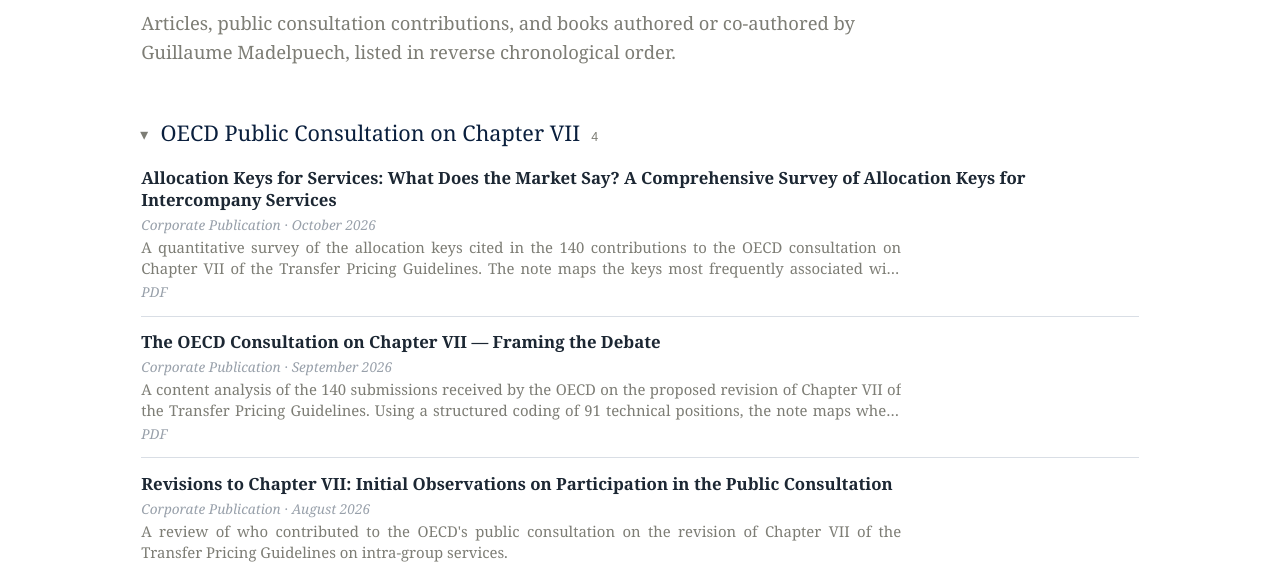
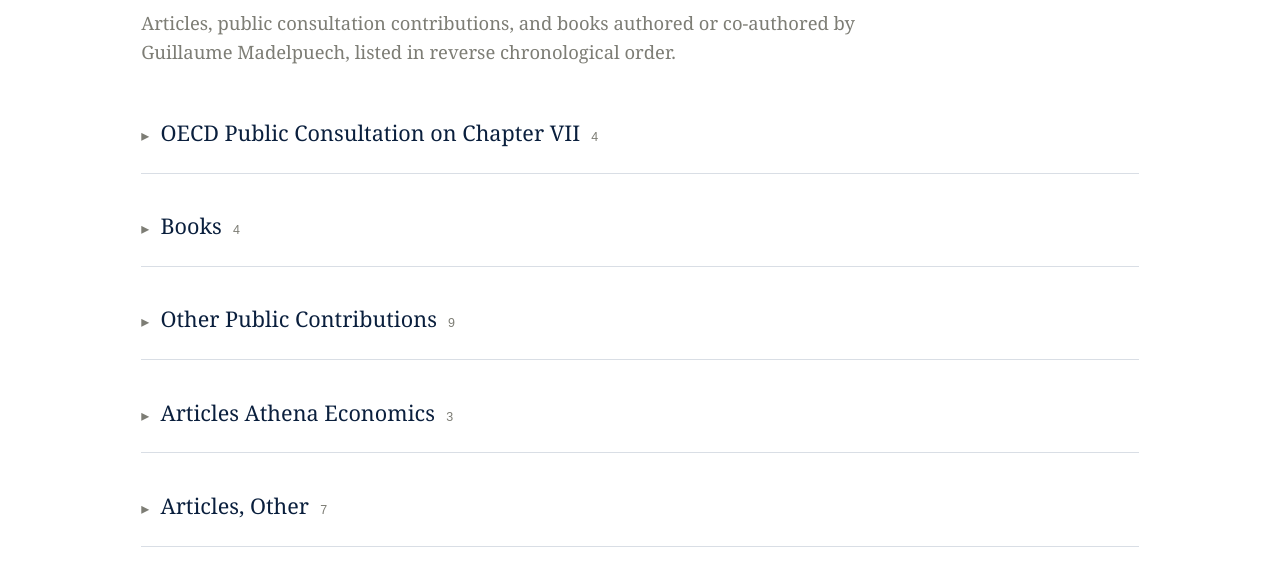
Before and after one commit to guillaumemadelpuech-crypto/athena-economics-website, a plain HTML site: page publications.html in a window 1280 px wide. Shown: the part 237-800 px from the top of the page. Drawn offline with Linux system fonts and the light colour scheme.

Commit message:
Add files via upload

```diff
--- a/publications.html
+++ b/publications.html
@@ -426,7 +426,7 @@
   </section>
 
     <section class="pub-section">
-    <details class="pub-group" open>
+    <details class="pub-group">
       <summary><h2>OECD Public Consultation on Chapter VII</h2><span class="pub-count">4</span></summary>
       <div class="pub-list">
 
@@ -506,11 +506,11 @@
 
   <section class="pub-section">
     <details class="pub-group">
-      <summary><h2>OECD Contributions</h2><span class="pub-count">8</span></summary>
+      <summary><h2>Other Public Contributions</h2><span class="pub-count">9</span></summary>
       <div class="pub-list">
 
 <div class="pub-item">
-        <div class="pub-title">Public Consultation on the Transfer Pricing Aspects of Critical Minerals — Copper</div>
+        <div class="pub-title">A Transfer Pricing Framework for Copper</div>
         <div class="pub-source"><em>Forvis Mazars</em> &middot; September 2025</div>
                 <div class="pub-desc">Comments submitted to the OECD/IGF public consultation on the transfer pricing aspects of critical minerals, focusing on copper.</div>
         <div class="pub-links">
@@ -548,6 +548,16 @@
         </div>
       </div>
 <div class="pub-item">
+        <div class="pub-title">Economic Analysis for Developing Countries—Comments on the IMF, OECD, UN, and World Bank Toolkit</div>
+        <div class="pub-source"><em>NERA Economic Consulting</em> &middot; March 2017</div>
+                <div class="pub-desc">Comments on the joint IMF-OECD-UN-World Bank toolkit for addressing transfer pricing challenges faced by developing countries.</div>
+        <div class="pub-links">
+          <a href="https://www.nera.com/insights/publications/2017/economic-analysis-for-developing-countries.html" target="_blank" rel="noopener">Hyperlink</a>
+          <span class="pub-sep">/</span>
+          <a href="pdfs/2017-03-nera-economic-analysis-developing-countries.pdf" target="_blank">PDF</a>
+        </div>
+      </div>
+<div class="pub-item">
         <div class="pub-title">Comments on the Attribution of Profits to Permanent Establishments — Additional Guidance (Part II)</div>
         <div class="pub-source"><em>NERA Economic Consulting</em> &middot; September 2016</div>
                 <div class="pub-desc">Comments submitted to the OECD on additional guidance for the attribution of profits to permanent establishments under BEPS Action 7.</div>
@@ -575,7 +585,7 @@
   </section>
 
 <section class="pub-section">
-    <details class="pub-group" open>
+    <details class="pub-group">
       <summary><h2>Articles Athena Economics</h2><span class="pub-count">3</span></summary>
       <div class="pub-list">
 
@@ -608,7 +618,7 @@
 
     <section class="pub-section">
     <details class="pub-group">
-      <summary><h2>Articles Archive</h2><span class="pub-count">8</span></summary>
+      <summary><h2>Articles, Other</h2><span class="pub-count">7</span></summary>
       <div class="pub-list">
 
 <div class="pub-item">
@@ -676,16 +686,7 @@
           <a href="pdfs/2018-07-nera-bloomberg-tax-transfer-pricing-forum.pdf" target="_blank">PDF</a>
         </div>
       </div>
-<div class="pub-item">
-        <div class="pub-title">Economic Analysis for Developing Countries—Comments on the IMF, OECD, UN, and World Bank Toolkit</div>
-        <div class="pub-source"><em>NERA Economic Consulting</em> &middot; March 2017</div>
-                <div class="pub-desc">Comments on the joint IMF-OECD-UN-World Bank toolkit for addressing transfer pricing challenges faced by developing countries.</div>
-        <div class="pub-links">
-          <a href="https://www.nera.com/insights/publications/2017/economic-analysis-for-developing-countries.html" target="_blank" rel="noopener">Hyperlink</a>
-          <span class="pub-sep">/</span>
-          <a href="pdfs/2017-03-nera-economic-analysis-developing-countries.pdf" target="_blank">PDF</a>
-        </div>
-      </div>
+
 <div class="pub-item">
         <div class="pub-title">Apple and the CCCTB: Can the European Commission Have Both?</div>
         <div class="pub-source"><em>Tax Notes International (p. 557) / NERA</em> &middot; February 2017</div>
```
